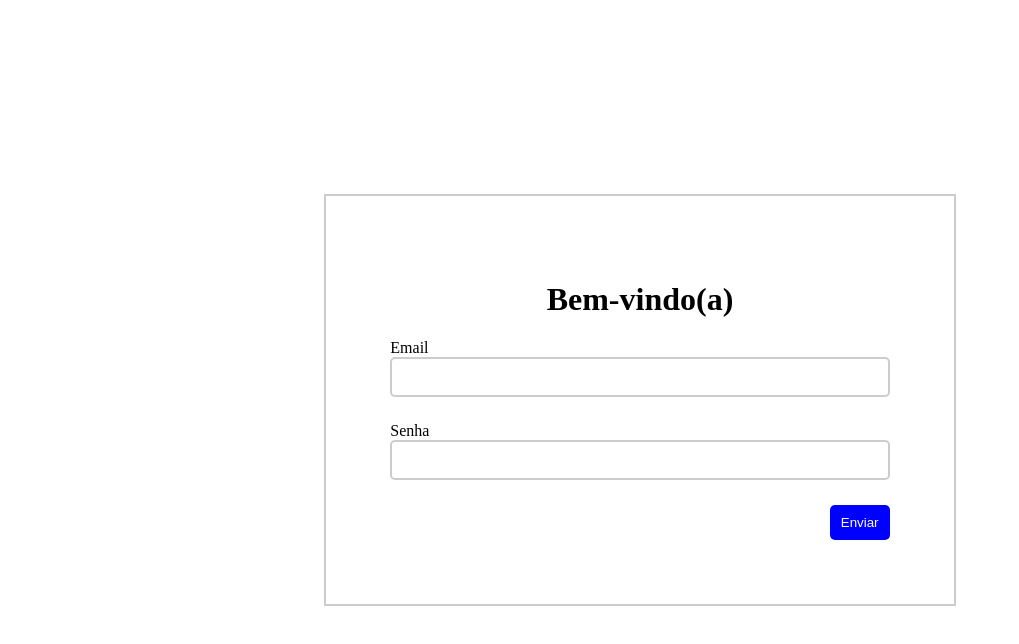
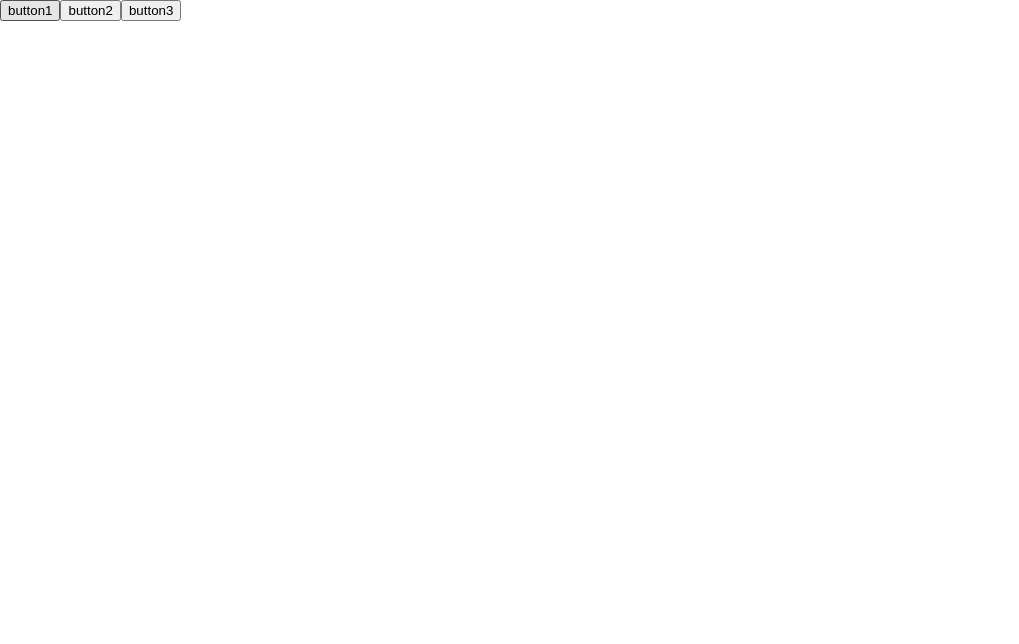
Before and after one commit to medeiroscaio/poke-center-tcg, a React (Vite) app: page /Home in a window 1280 px wide. Before the commit this address led to /Login. Shown: the top 644 px of the page, without its empty margins (0-1019 px from the left). Built offline with nearby package versions, Linux system fonts and the light colour scheme.

Commit message:
homepage initialized

```diff
--- a/package.json
+++ b/package.json
@@ -13,6 +13,7 @@
     "react": "^18.3.1",
     "react-dom": "^18.3.1",
     "react-icons": "^5.3.0",
+    "react-router-dom": "^6.26.1",
     "react-swipeable": "^7.0.1",
     "styled-components": "^6.1.12"
   },
@@ -26,6 +27,6 @@
     "eslint-plugin-react-hooks": "^5.1.0-rc.0",
     "eslint-plugin-react-refresh": "^0.4.9",
     "globals": "^15.9.0",
-    "vite": "^5.4.1"
+    "vite": "^5.4.2"
   }
 }
--- a/src/AppRoutes.jsx
+++ b/src/AppRoutes.jsx
@@ -1,17 +1,17 @@
-import {BrowserRouter, Navigate, Route, Routes} from "react-router-dom";
-import Login from "./Login/Login.jsx"
+import { BrowserRouter, Navigate, Route, Routes } from "react-router-dom";
+import Login from "./Login/Login.jsx";
+import Home from "./Home/Home.jsx";
 
 function AppRoutes() {
-    return (
-
-        <BrowserRouter>
-            <Routes>
-                <Route path="/Login" element={<Login/>}></Route>
-                <Route path="*" element={<Navigate to="/Login"/>}></Route>
-            </Routes>
-        </BrowserRouter>
-
-)
+  return (
+    <BrowserRouter>
+      <Routes>
+        <Route path="/Login" element={<Login />}></Route>
+        <Route path="/Home" element={<Home />}></Route>
+        <Route path="*" element={<Navigate to="/Login" />}></Route>
+      </Routes>
+    </BrowserRouter>
+  );
 }
 
 export default AppRoutes;
--- /dev/null
+++ b/src/Home/Home.jsx
@@ -0,0 +1,15 @@
+import "./Home.css";
+
+function Home() {
+  return (
+    <div>
+      <div>
+        <button>button1</button>
+        <button>button2</button>
+        <button>button3</button>
+      </div>
+    </div>
+  );
+}
+
+export default Home;
```
Also changed, not shown: src/Home/Home.css (added), 2 other files (tests, documents, lock files or other folders).
